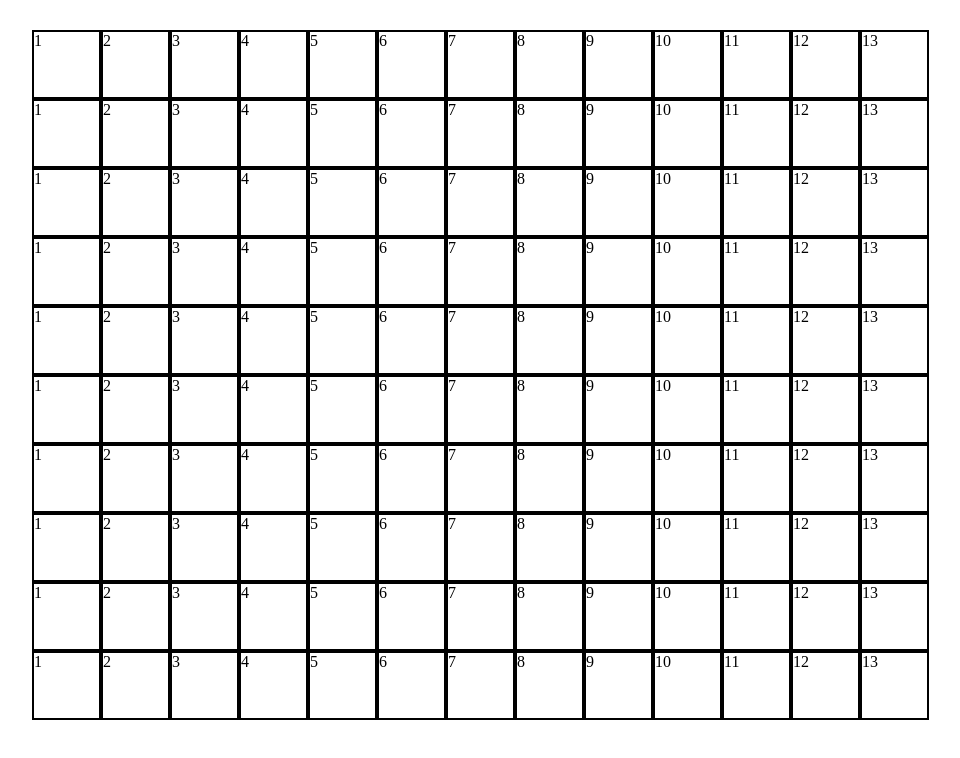
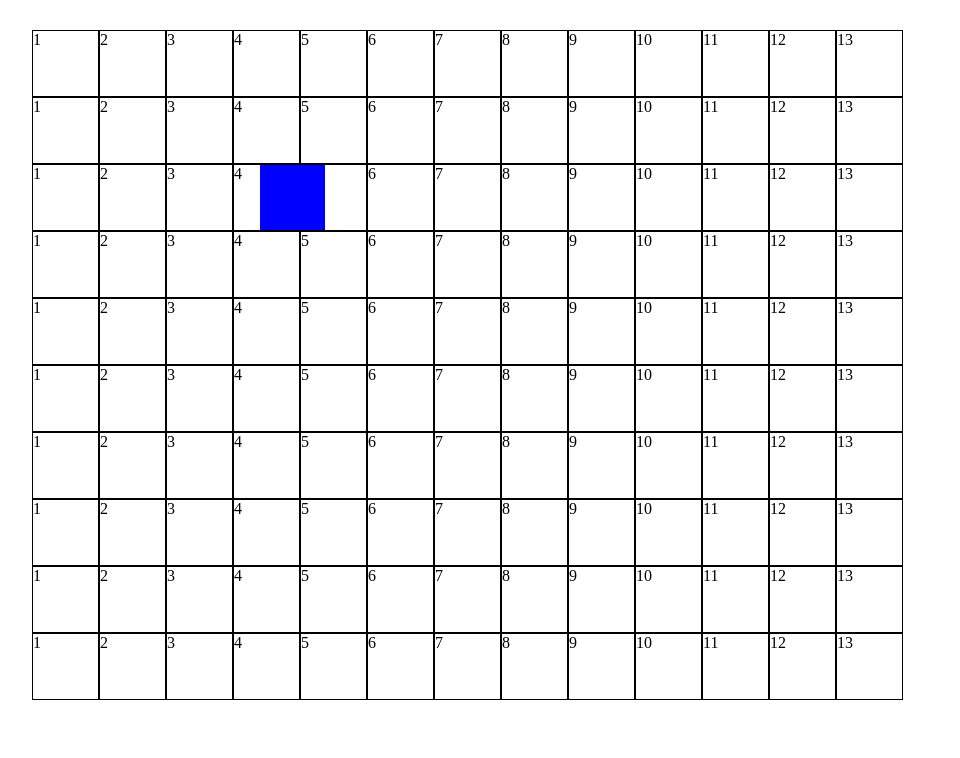
Before and after one commit to Kateya/bombers, a plain HTML site: page index.html in a window 1280 px wide. Shown: the top 758 px of the page, without its empty margins (143-1103 px from the left). Drawn offline with Linux system fonts and the light colour scheme.

Commit message:
ajour carré bleu

```diff
--- a/index.html
+++ b/index.html
@@ -8,6 +8,7 @@
 
     </head>
     <body>
+        <div id="perso"></div>
         <div class="container">
             <div class="row">
                 <div class="col-1">1</div>
--- a/style.css
+++ b/style.css
@@ -1,5 +1,6 @@
 body{
     margin-top: 30px;
+    position: relative;
 }
 .container {
     width: 100%;
@@ -17,7 +18,14 @@ body{
     width : 960px;
     margin : auto;
   }
-
+#perso{
+    height: 65px;
+    width: 65px;
+    position: absolute;
+    background-color: blue;
+    left: 24.7em;
+    top:8.45em;
+}
 
 .col {
 -ms-flex-preferred-size: 0;
@@ -30,7 +38,7 @@ max-width: 100%;
 .col-1 {
     height: 65px;
     width: 65px;
-    border: 2px solid black;
+    border: 1px solid black;
   }
 @media only screen and (max-width:500px) {
 .row {
```
